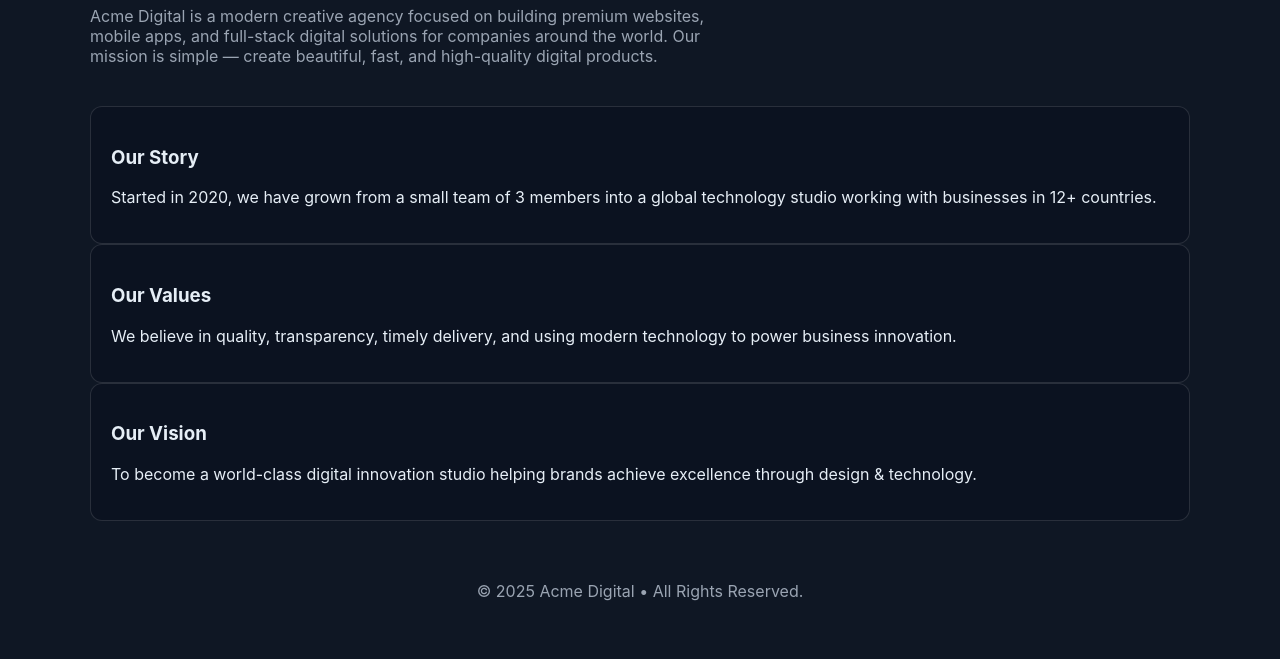
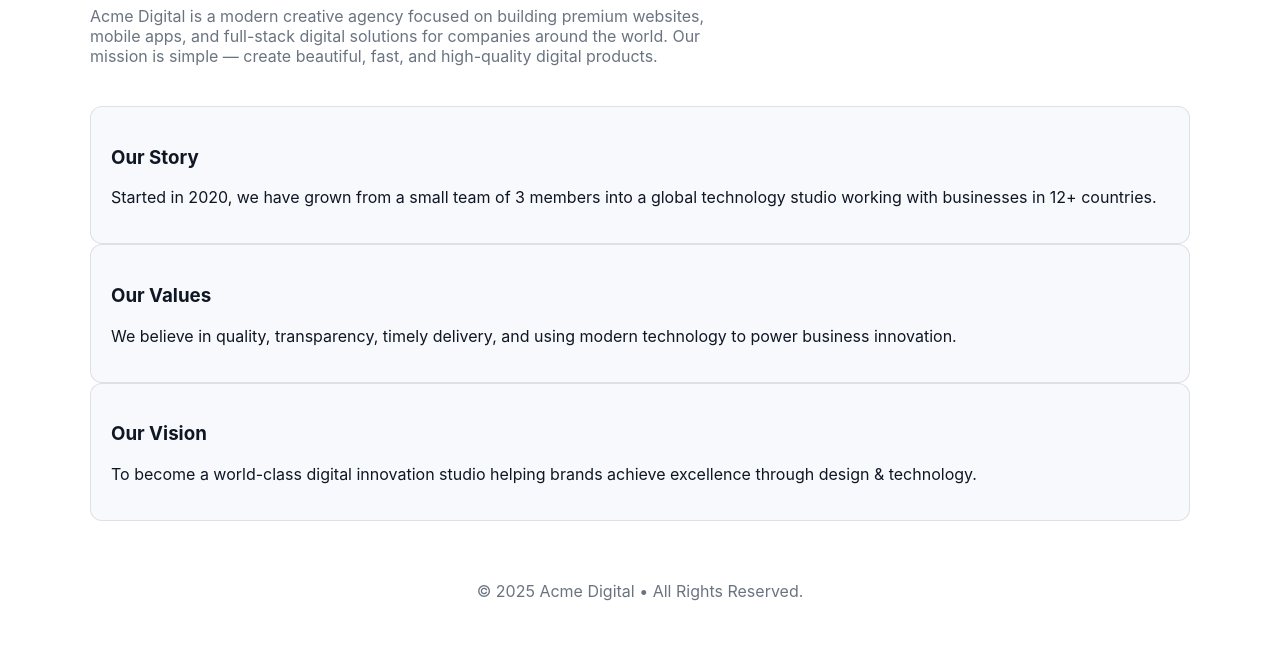
Before and after one commit to venkatadeepak12345/nodejsportfolio, a website: page public/about.html in a window 1280 px wide. Shown: the part 188-847 px from the top of the page. Drawn offline with Linux system fonts and the light colour scheme.

Commit message:
Removed hardcoded dark mode from all pages

```diff
--- a/public/about.html
+++ b/public/about.html
@@ -5,7 +5,7 @@
     <title>About Us — Acme Digital</title>
     <link rel="stylesheet" href="/css/style.css">
 </head>
-<body class="dark">
+<body>
     <div class="container">
 
         <!-- Navbar -->
```
Also changed, not shown: public/contact.html (+1 -1 lines), public/index.html (+1 -1 lines), public/login.html (+1 -1 lines), public/portfolio.html (+1 -1 lines), public/register.html (+1 -1 lines), public/services.html (+1 -1 lines).
